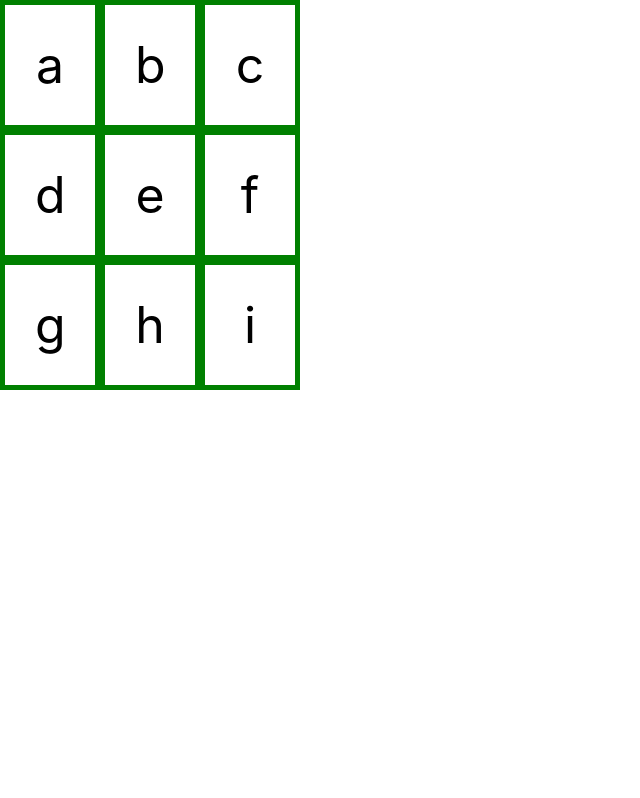
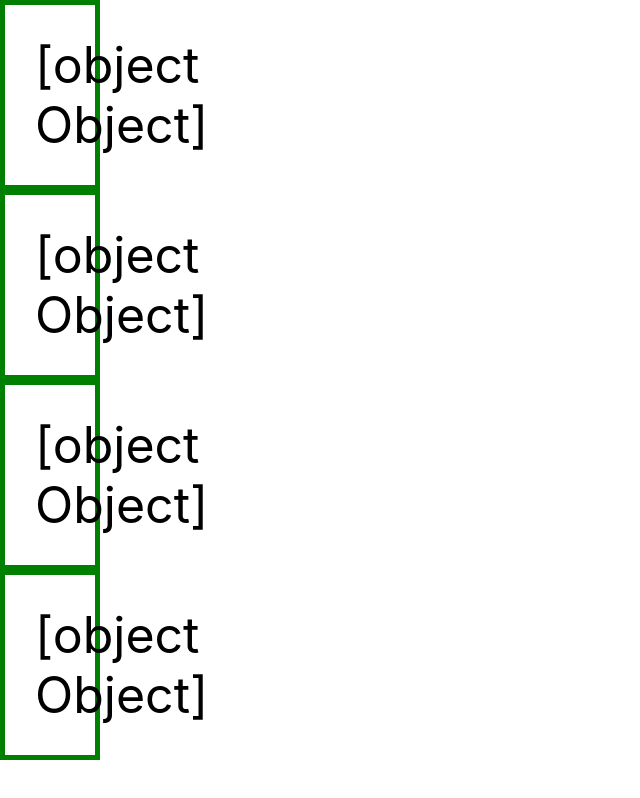
Before and after one commit to lynnter/caverna-simulator, a React (Create React App) app: page / in a window 1280 px wide. Shown: the whole page, without its empty margins (0-640 px from the left). Built offline with nearby package versions, Linux system fonts and the light colour scheme.

Commit message:
getting data to child component

```diff
--- a/package.json
+++ b/package.json
@@ -1,7 +1,7 @@
 {
   "name": "caverna-simulator",
   "version": "0.1.0",
-  "homepage" : "http://lynnjamin.github.io/caverna-simulator",
+  "homepage": "http://lynnjamin.github.io/caverna-simulator",
   "private": true,
   "dependencies": {
     "react": "^16.9.0",
--- a/src/App.js
+++ b/src/App.js
@@ -2,26 +2,92 @@ import React, { Component } from 'react';
 import './App.css';
 import './GridStyle.css';
 import './FullGridStyle.css';
+import Space from './Space';
+
 
 class App extends Component {
   state = {
-    playerboard: [['a', 'b', 'c'], ['d', 'e', 'f'], ['g', 'h', 'i']]
-  }
-
+    forest : [
+              [{
+                'A': {
+                  id: 1,
+                  isMeadow: true,
+                },
+                'B': {
+                  id: 2,
+                  isMeadow: true
+                },
+                'C': {
+                  id: 3,
+                  isMeadow: true
+              }
+              }],
+              [{
+                'D': {
+                  id: 3,
+                  isMeadow: true
+                },
+                'E': {
+                  id: 4,
+                  isMeadow: true
+                },
+                'F': {
+                  id: 5,
+                  isMeadow: true
+                }
+              }],
+              [{
+                'G': {
+                  id: 6,
+                  isMeadow: true
+                },
+                'H': {
+                  id: 7,
+                  isMeadow: true
+                },
+                'I': {
+                  id: 8,
+                  isMeadow: true
+                }
+              }],
+              [{
+                'J': {
+                  id: 9,
+                  isMeadow: true
+                },
+                'K': {
+                  id: 10,
+                  isMeadow: true
+                },
+                'L': {
+                  id: 11,
+                  isMeadow: true
+                }
+              }]
+    ],
+      isForest : true,
+      isField : false,
+    }
 
   render() {
+  console.log("hereee", this.state.forest)
     return (
+      <React.Fragment>
       <div>
         <div className="App">
-            {this.state.playerboard.map(fullGrid => (
+            {this.state.forest.map(fullGrid => (
                 <div className="FullGridStyle">
                     {fullGrid.map(grid => (
-                      <div className="GridStyle">{grid}</div>
+                      <Space grid={grid}
+                        key={this.id}
+                        forest={this.state.forest}
+                        />
                     ))}
                 </div>
             ))}
         </div>
       </div>
+      </React.Fragment>
     )
   }
 
--- /dev/null
+++ b/src/Space.js
@@ -0,0 +1,13 @@
+import React, { Component } from 'react'
+
+export class Space extends Component {
+
+  render() {
+    console.log("here", this.props.forest)
+    return (
+      <div className="GridStyle">{this.props.grid.toString()}</div>
+    )
+  }
+}
+
+export default Space
```
